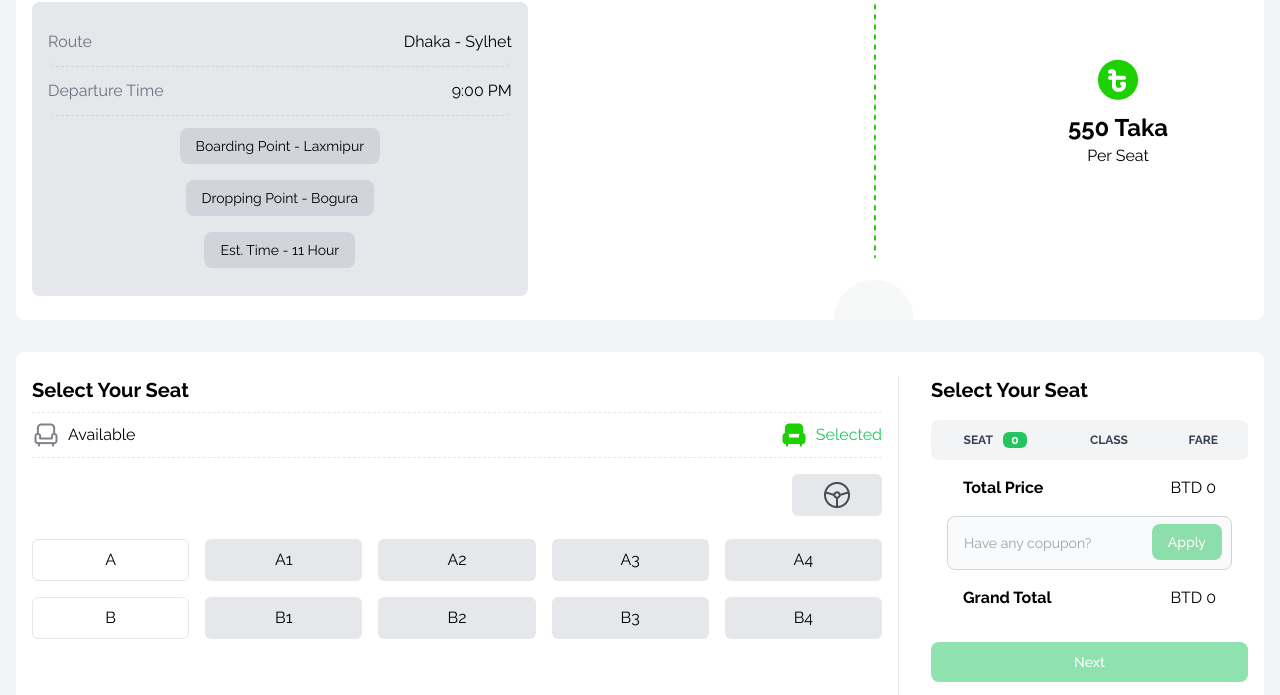
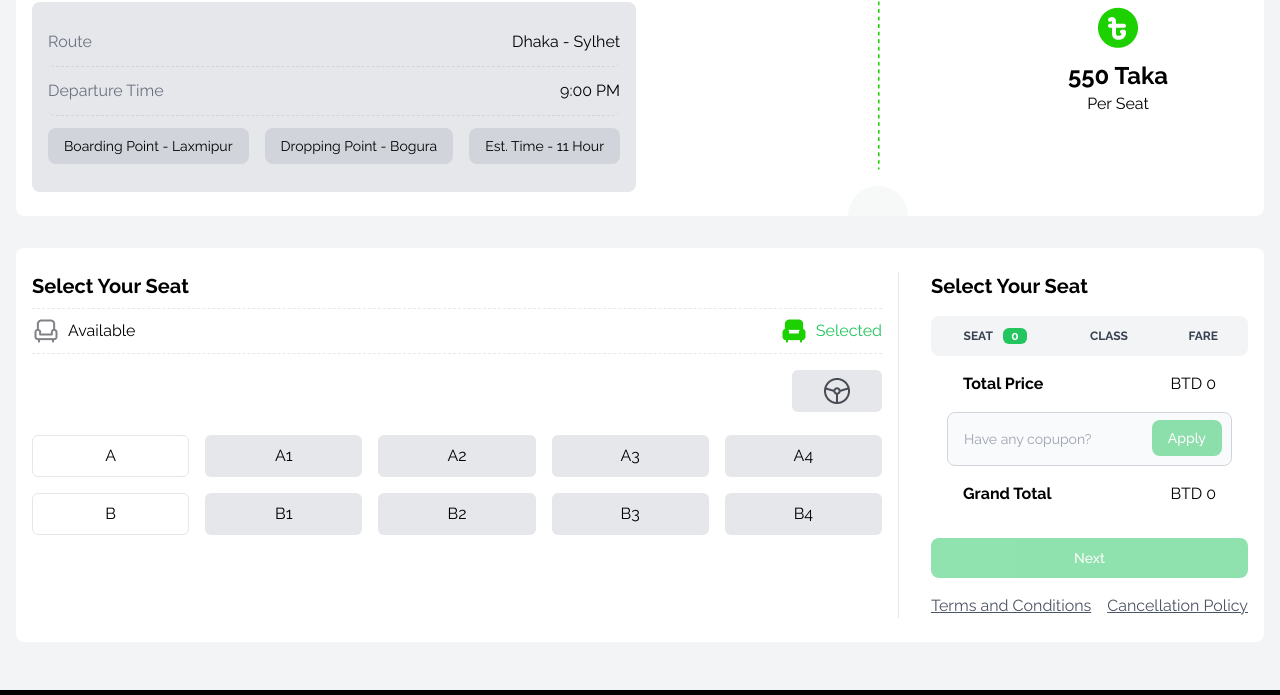
Before and after one commit to rahatfaruk/pha5-rfp-ticket-site, a plain HTML site: page index.html in a window 1280 px wide. Shown: the part 1292-1987 px from the top of the page. Drawn offline with nearby package versions, Linux system fonts and the light colour scheme.

Commit message:
responsive issue solved

```diff
--- a/index.html
+++ b/index.html
@@ -155,7 +155,7 @@
                 <h4 class="text-gray-500">Departure Time</h4>
                 <span>9:00 PM</span>
               </li>
-              <li class="flex flex-col items-center justify-between py-3 rounded-lg gap-4">
+              <li class="flex flex-col md:flex-row items-center justify-between py-3 rounded-lg gap-4">
                 <span class="px-4 py-2 rounded-lg bg-gray-300 text-sm">Boarding Point - Laxmipur</span>
                 <span class="px-4 py-2 rounded-lg bg-gray-300 text-sm">Dropping Point - Bogura</span>
                 <span class="px-4 py-2 rounded-lg bg-gray-300 text-sm">Est. Time - 11 Hour</span>
```
